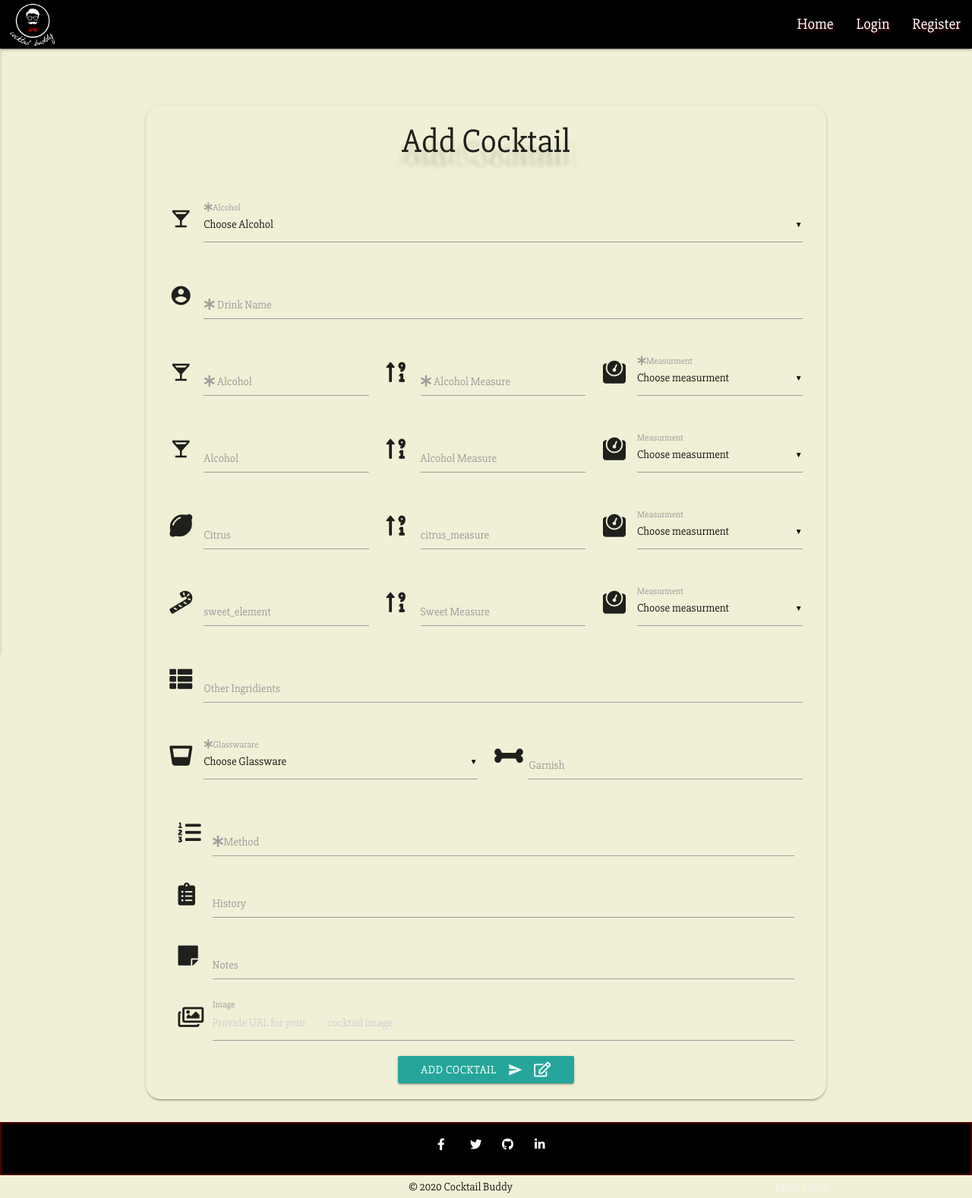
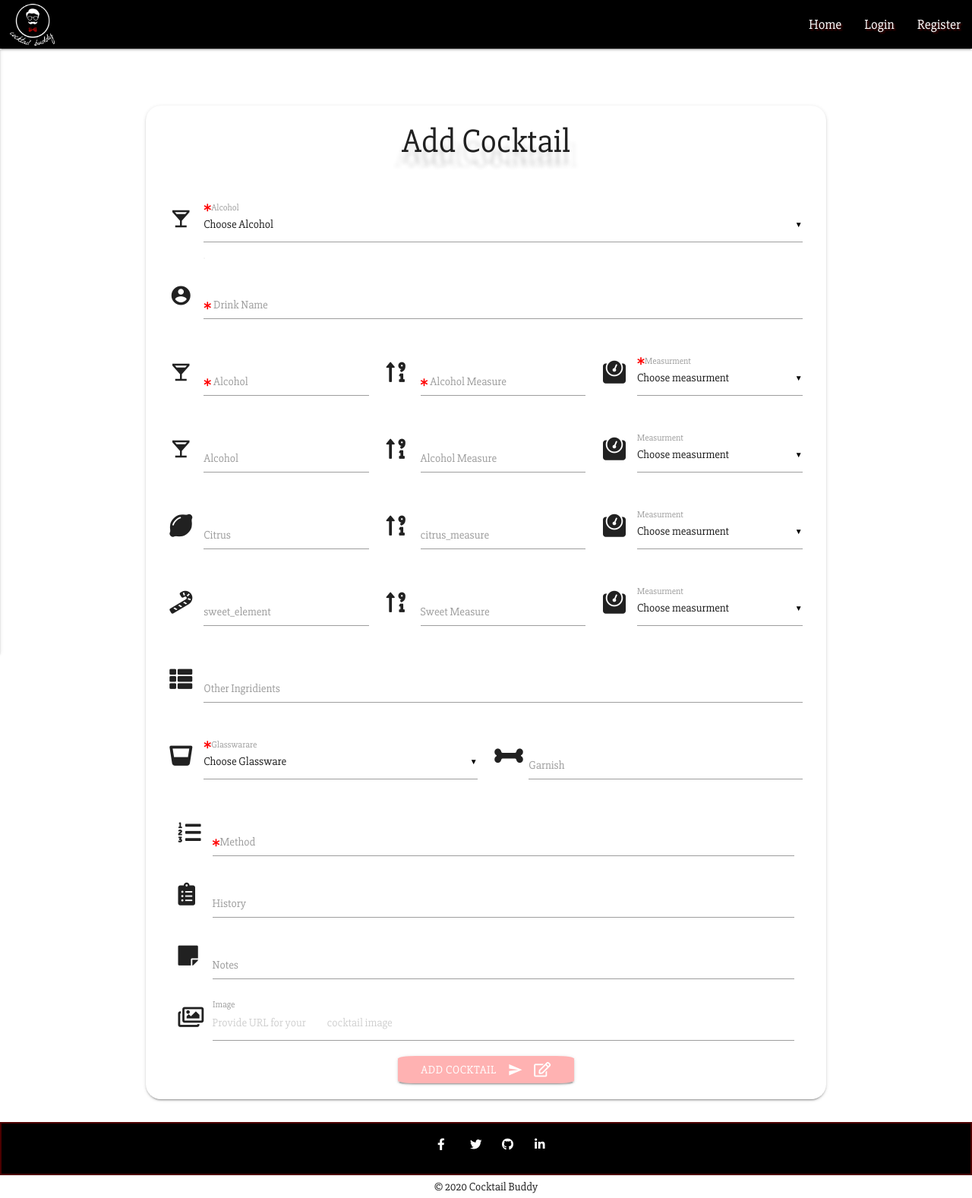
Before and after one commit to jimbobding/Cocktail-buddy-jim, a Flask app: page /add_cocktails in a window 1280 px wide. Shown: the whole page at 76% size. Run offline with Flask 2, Linux system fonts and the light colour scheme; data that the repository does not hold is empty; some libraries are stand-ins or nearby versions; some web fonts are replaced.

Commit message:
Added jquery to make dropdown menus on cocktail forms required

```diff
--- a/app.py
+++ b/app.py
@@ -28,22 +28,16 @@
 measurements_db = mongo.db.measurements
 
 
-@app.route('/')
-@app.route('/home')
-def home():
-    return render_template("drinks.html")
-
-
 @app.route('/cocktail_recipe/<drink_id>')
 def cocktail_recipe(drink_id):
 
+    measurements = measurements_db.find()
     selected_cocktail = drinks_db.find_one({"_id": ObjectId(drink_id)})
     return render_template("cocktail_recipe.html",
-                           selected_cocktail=selected_cocktail
+                           selected_cocktail=selected_cocktail, measurements=measurements
                            )
 
-
-
+@app.route('/')
 @app.route('/drinks')
 def drinks_card():
     drinks = list(drinks_db.find())
@@ -246,7 +240,7 @@
         measurements_db.update({"_id": ObjectId(measurements_id)}, submit)
         flash("category Updated")
         return redirect(url_for("get_categories"))
-    measurement = measurements_db.find_one({"_id": ObjectId(measurements_id)})
+    measurements = measurements_db.find_one({"_id": ObjectId(measurements_id)})
     return render_template("edit_categories.html", measurements=measurements)
 
 
@@ -321,7 +315,8 @@
     drinks = drinks_db.find({"created_by": username})
     username = users_db.find_one(
     {"username": session["user"]})["username"]
-
+    # This will count the logged in users number of drinks
+    number_drinks = drinks.count()
     page, per_page, offset = get_page_args(page_parameter='page', per_page_parameter='per_page')
     per_page = 8
     offset = (page -1 )* per_page
@@ -332,7 +327,7 @@
 
     if session["user"]:
         return render_template("profile.html", username=username,  drinks=paginatedDrinks, page=page, per_page=per_page,
-                            pagination=pagination,   current_page=current_page)
+                            pagination=pagination,   current_page=current_page, number_drinks=number_drinks)
 
     return redirect(url_for("login"))
 
@@ -348,20 +343,20 @@
 
 # ---------- Errors ----------- #
 @app.errorhandler(404)
-def error_404(e):
+def error_404(error):
     '''
     Handles 404 error (page not found)
     '''
-    return render_template('error-404.html',
+    return render_template('errors/error-404.html', error=True,
                            title="Page not found"), 404
 
 
 @app.errorhandler(500)
-def error_500(e):
+def error_500(error):
     '''
     Handles 404 error (page not found)
     '''
-    return render_template('error-500.html',
+    return render_template('errors/error-500.html', error=True,
                            title="Page not found"), 500
 
 
--- /dev/null
+++ b/static/css/error.css
@@ -0,0 +1,6 @@
+main {
+background-image: radial-gradient(rgba(249, 238, 238, 0.91), rgba(152, 142, 142, 0.04)), url(../images/broken-phone.jpeg);
+background-repeat: no-repeat;
+background-size: cover;
+background-position: center;
+}
--- a/static/css/style.css
+++ b/static/css/style.css
@@ -8,19 +8,14 @@
 flex-direction: column;
 margin: 0;
 padding: 0;
-background-color: hsla(60, 46%, 89%,1);
+background-color:white;
 font-family: 'Slabo 27px', serif;
 font-weight: 400;
 line-height: 2rem;
 overflow-x: hidden;
 }
 
-.imgage {
-background-image: radial-gradient(rgba(249, 238, 238, 0.91), rgba(152, 142, 142, 0.04)), url(../images/vodka.jpg);
-background-repeat: no-repeat;
-background-size: cover;
-background-position: center;
-}
+
 
 /* ----------------------------------------nav bar */
 
@@ -38,12 +33,14 @@
 }
 
 nav li a {
+    font-size: 18px;
+}
+
+nav li a:hover {
+    color: red !important;
     font-size: 20px;
 }
 
-nav li a:hover {
-    color: hsla(0, 100%, 50%, 0.3) !important;
-}
 /* ----------------------------------------drink cards */
 
 .cocktail-card {
@@ -265,10 +298,37 @@
 }
 
 /* ----------------------------------------Buttons */
-.details-btn {
+.details-btn, .drink-recipe-btns, .addcocktail-btn {
     background-color: rgba(30, 130, 76, 1);
+    border-radius: 10%;
+
 }
 
-.details-btn:hover {
+.details-btn:hover, .drink-recipe-btns:hover, .addcocktail-btn {
     background-color: hsla(0, 100%, 50%, 0.3);
 }
+
+.asterisk{
+    color: red;
+    font-size: 10px;
+}
+
+.search-container {
+    padding-top: 10px;
+}
+
+.search-card {
+    background-color: rgb(173,223,173);
+    box-shadow: 5px 10px 8px grey;
+}
+
+.drinks-count {
+    font-size: 20px;
+    font-weight: bold;
+}
+
+/* ----------------------------------------Login/Register */
+
+.log-reg-link  {
+    font-size: 24px;
+}
--- a/static/js/script.js
+++ b/static/js/script.js
@@ -2,4 +2,33 @@
       $(".button-collapse").sideNav();
       $(".dropdown-trigger").dropdown();
       $("select").material_select();
+
+    validateMaterializeSelect();
+    function  validateMaterializeSelect() {
+        let classValid = {"border-bottom": "1px solid #4caf50", "box-shadow": "0 1px 0 0 #4caf50"};
+        let classInvalid = {"border-bottom": "1px solid #f44336", "box-shadow": "0 1px 0 0 #f44336"};
+        if ($("select.validate").prop("required")) {
+            $("select.validate").css({"display": "block", "height": "0", "padding": "0", "padding": "0", "width": "0","position": "absolute" });
+        }
+        $(".select-wrapper input.select-dropdown").on("focusin", function() {
+            $(this).parent(".select-wrapper").on("change", function() {
+                if ($(this).children("ul").children("li.selected:not(.disabled)").on("click", function (){ })) {
+                    $(this).children("input").css(classValid);
+                }
+            });
+        }).on("click", function() {
+          if  ($(this).parent(".select-wrapper").children("ul").children("li.selected:not(.disabled)").css("background-color") === "rgba(0, 0, 0, 0.08)"){
+             $(this).parent(".select-wrapper").children("input").css(classInvalid);
+           } else {
+               $(".select-wrapper input.select-dropdown").on("focusout", function() {
+                   if ($(this).parent(".select-wrapper").children("select").prop("required")) {
+                       if($(this).css("border-bottom")!= "1px solid rgb(76, 175, 80)") {
+                           $(this).parent(".select-wrapper").children("input").css(classInvalid);
+                       }
+                   }
+               });
+           }
+
       });
+    }
+    });
--- a/templates/add_cocktails.html
+++ b/templates/add_cocktails.html
@@ -1,6 +1,6 @@
 {% extends 'base.html'%} {% block content %}
 
-<div class="row container cocktail-form-container z-depth-1 margin-top-large">
+<div class="row container cocktail-form-container z-depth-1 white margin-top-large">
 	<form class="col s12" method="Post" action="{{url_for('add_cocktails')}}">
 
 		<h3 class="center-align">Add Cocktail</h3>
@@ -36,7 +36,7 @@
 
 		<!-- Alcohol Element -->
 		<div class="row">
-			<div class="input-field col s4">
+			<div class="input-field col s12 l4">
 				<i class="material-icons prefix tooltipped">local_bar</i>
 				<input
           id="alcohol_element"
@@ -62,7 +62,7 @@
 			</div>
 
 			<!-- Alcohol Measurement  -->
-			<div class="input-field col s4">
+			<div class="input-field col s12 l4">
 				<i class="fas fa-weight prefix"></i>
 				<select id="measurement" name="measurement" required>
           <option value="" disabled selected>Choose measurment</option>
@@ -78,7 +78,7 @@
 
 		<!-- Alcohol Element 2 -->
 		<div class="row">
-			<div class="input-field col s4">
+			<div class="input-field col s12 l4">
 				<i class="material-icons prefix">local_bar</i>
 				<input
           id="alcohol_element_2"
@@ -90,7 +90,7 @@
 			</div>
 
 			<!-- Alcohol Measure 2 -->
-			<div class="input-field col s4">
+			<div class="input-field col s12 l4">
 				<i class="fas fa-sort-numeric-up-alt prefix"></i>
 				<input
           id="alcohol_measure_2"
@@ -102,7 +102,7 @@
 			</div>
 
 			<!-- Alcohol Measurement 2 -->
-			<div class="input-field col s4">
+			<div class="input-field col s12 l4">
 				<i class="fas fa-weight prefix"></i>
 				<select id="measurement2" name="measurement" >
           <option value="" disabled selected>Choose measurment</option>
@@ -118,7 +118,7 @@
 
 		<!-- Citrus Element -->
 		<div class="row">
-			<div class="input-field col s4">
+			<div class="input-field col s12 l4">
 				<i class="fas fa-lemon prefix"></i>
 				<input
           id="citrus_element"
@@ -130,7 +130,7 @@
 			</div>
 
 			<!-- Citrus Measure -->
-			<div class="input-field col s4">
+			<div class="input-field col s12 l4">
 				<i class="fas fa-sort-numeric-up-alt prefix"></i>
 				<input
           id="citrus_measure"
@@ -142,7 +142,7 @@
 			</div>
 
 			<!-- Citrus Measurement -->
-			<div class="input-field col s4">
+			<div class="input-field col s12 l4">
 				<i class="fas fa-weight prefix"></i>
 				<select id="measurement-cit" name="measurement" >
           <option value="" disabled selected>Choose measurment</option>
@@ -158,7 +158,7 @@
 
 		<!-- Sweet Element-->
 		<div class="row">
-			<div class="input-field col s4">
+			<div class="input-field col s12 l4">
 				<i class="fas fa-candy-cane prefix"></i>
 				<input
           id="sweet_element"
@@ -170,7 +170,7 @@
 			</div>
 
 			<!-- Sweet Measure -->
-			<div class="input-field col s4">
+			<div class="input-field col s12 l4">
 				<i class="fas fa-sort-numeric-up-alt prefix"></i>
 				<input
           id="sweet_measure"
@@ -182,7 +182,7 @@
 			</div>
 
 			<!-- Sweet Measurment-->
-			<div class="input-field col s4">
+			<div class="input-field col s12 l4">
 				<i class="fas fa-weight prefix"></i>
 				<select id="measurement-sweet" name="measurement" >
           <option value="" disabled selected>Choose measurment</option>
@@ -212,15 +212,15 @@
 
 		<!-- Glassware -->
 		<div class="row">
-			<div class="input-field col s6">
+			<div class="input-field col s6 required ">
 				<i class="fas fa-glass-whiskey prefix"></i>
-				<select id="glass_type" name="glass_type" >
+				<select id="glass_type" name="glass_type" required >
           <option value="" disabled selected>Choose Glassware</option>
           {% for glass in glassware %}
           <option value="{{glass.glass_type}}">{{glass.glass_type}} </option>
           {% endfor %}
         </select>
-				<label><i class="fas fa-asterisk asterisk"></i>Glasswarare</label>
+				<label><i class="fas fa-asterisk asterisk tooltipped"></i>Glasswarare</label>
 			</div>
 
 			<!-- Garnish -->
@@ -270,7 +270,7 @@
 		<div class="row">
 			<div class="col s12 center-align">
 				<button
-          class="btn waves-effect waves-light addcocktail-btn"
+          class="btn addcocktail-btn"
           type="submit"
           name="action"
         >
--- a/templates/base.html
+++ b/templates/base.html
@@ -31,8 +31,6 @@
   </head>
 
   <body>
-
-
     <main>
       {% if request.endpoint == 'login' %}
       <link
@@ -41,13 +39,17 @@
         href="{{ url_for('static', filename='css/background_pics.css') }}"
       />
       {% elif request.endpoint == 'register' %}
-   <link
+      <link
         rel="stylesheet"
         type="text/css"
         href="{{ url_for('static', filename='css/background_pics.css') }}"
       />
 
-      {% endif %}
+          {% elif errors %}
+        <link rel="stylesheet" type="text/css"
+        href="{{ url_for('static', filename='css/error.css') }}">
+    {% endif %}
+
     </main>
 
     <section>
@@ -60,19 +62,17 @@
       {% endfor %} {% endif %} {% endwith %}
     </section>
 
-
     <header>
-    {% include "includes/_navbar.html" %}
+      {% include "includes/_navbar.html" %}
     </header>
 
     <main>
-    {% block content %}{% endblock %}
+      {% block content %}{% endblock %}
     </main>
 
     <footer>
-    {% include "includes/_footer.html" %}
+      {% include "includes/_footer.html" %}
     </footer>
-
 
     <script
       src="https://code.jquery.com/jquery-3.5.1.min.js"
--- a/templates/cocktail_recipe.html
+++ b/templates/cocktail_recipe.html
@@ -34,7 +34,7 @@
               <li class="ingredients-list">
                 {{selected_cocktail.alcohol_element_2}}
                 {{selected_cocktail.alcohol_measure_2}}
-                {{selected_cocktail.alcohol_measurement_2}}
+                {{selected_cocktail.measurement}}
               </li>
               <li class="ingredients-list">
                 {{selected_cocktail.citrus_element}}
--- a/templates/includes/_footer.html
+++ b/templates/includes/_footer.html
@@ -17,8 +17,7 @@
   </div>
 </div>
 <div class="footer-copyright center-align">
-  <div class="container center-align">
+  <div class="container copyright center-align">
     © 2020 Cocktail Buddy
-    <a class="grey-text text-lighten-4 right" href="#!">More Links</a>
   </div>
 </div>
--- a/templates/includes/_navbar.html
+++ b/templates/includes/_navbar.html
@@ -11,7 +11,9 @@
           <a href="#" data-activates="mobile-demo" class="button-collapse"
             ><i class="material-icons">menu</i></a
           >
+
           <ul class="right hide-on-med-and-down">
+
             <li><a href="{{url_for('drinks_card')}}">Home</a></li>
 
             {% if session.user %}
@@ -19,15 +21,16 @@
               <a href="{{url_for('spirit_selection')}}">Spirit Categories</a>
             </li>
             <li><a href="{{url_for('add_cocktails')}}">Add Cocktails</a></li>
+             {% if session.user|lower == "admin"|lower %}
+            <li>
+              <a href="{{url_for('get_categories')}}">Manage Categories</a>
+            </li>
+            {% endif %}
             <li>
               <a href="{{url_for('profile', username=session['user'])}}"
                 >Profile</a
               >
- {% if session.user|lower == "admin"|lower %}
-            <li>
-              <a href="{{url_for('get_categories')}}">Manage Categories</a>
-            </li>
-            {% endif %}
+
 
             </li>
             <li><a href="{{url_for('logout')}}">Logout</a></li>
@@ -47,7 +50,7 @@
               >
             </li>
 
-            <li><a href="{{url_for('spirit_selection')}}">Cocktails</a></li>
+            <li ><a href="{{url_for('spirit_selection')}}">Cocktails</a></li>
 
             <li><a href="{{url_for('add_cocktails')}}">Add Cocktails</a></li>
             {% if session.user|lower == "admin"|lower %}
@@ -55,10 +58,10 @@
               <a href="{{url_for('get_categories')}}">Manage Categories</a>
             </li>
             {% endif %} {% else %}
-            <li><a href="{{url_for('login')}}">Login</a></li>
-            <li><a href="{{url_for('register')}}">Register</a></li>
+            <li class="float"><a href="{{url_for('login')}}">Login</a></li>
+            <li class="float"><a href="{{url_for('register')}}">Register</a></li>
             {% endif %}
-            <li><a href="{{url_for('logout')}}">Logout</a></li>
+            <li class="float"><a href="{{url_for('logout')}}">Logout</a></li>
           </ul>
         </div>
       </nav>
--- a/templates/login.html
+++ b/templates/login.html
@@ -47,7 +47,7 @@
       <div class="row">
         <button
           type="submit"
-          class="col s12 btn-large details-btn text-shadow darken-4"
+          class="col s12 btn-large details-btn text-shadow "
         >
           Login
         </button>
@@ -58,7 +58,7 @@
 
 <div class="row page-bottom">
   <div class="col s12">
-    <p class="center-align">
+    <p class="center-align log-reg-link ">
       If you dont have account click here
       <a href="{{url_for('register')}}">Register Here</a>
     </p>
--- a/templates/register.html
+++ b/templates/register.html
@@ -33,7 +33,7 @@
 
 <div class="row page-bottom">
 	<div class="col s12">
-		<p class="center-align ">
+		<p class="center-align log-reg-link ">
 			Have an account <a href="{{url_for('login')}}">login</a>
 		</p>
 	</div>
```
Also changed, not shown: other parts of static/css/style.css (+44 -8 lines), templates/drinks.html (+11 -8 lines), templates/my_bar.html (+16 -11 lines), templates/profile.html (+20 -12 lines), README.md, static/images/bowmore.jpeg (added), static/images/broken-phone.jpeg (added), static/images/cocktails-above.jpeg (added), templates/errors/error-404.html (renamed from templates/error-404.html), templates/errors/error-500.html (renamed from templates/error-500.html). Lines whose indentation alone changed are shown as unchanged.
